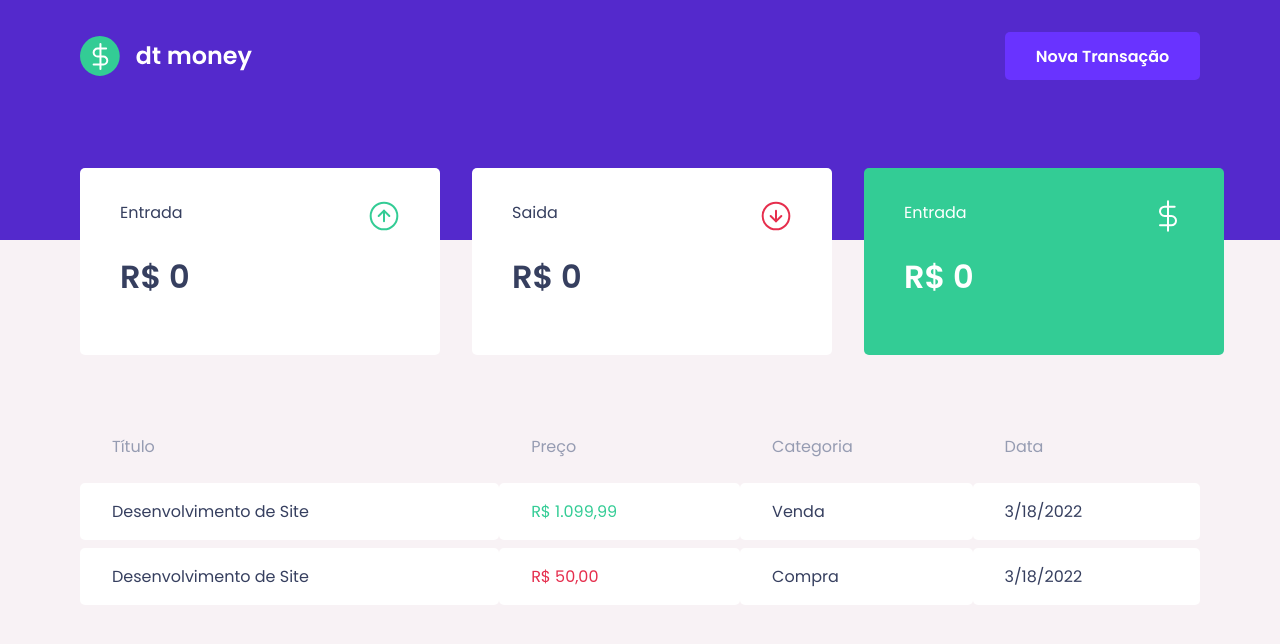
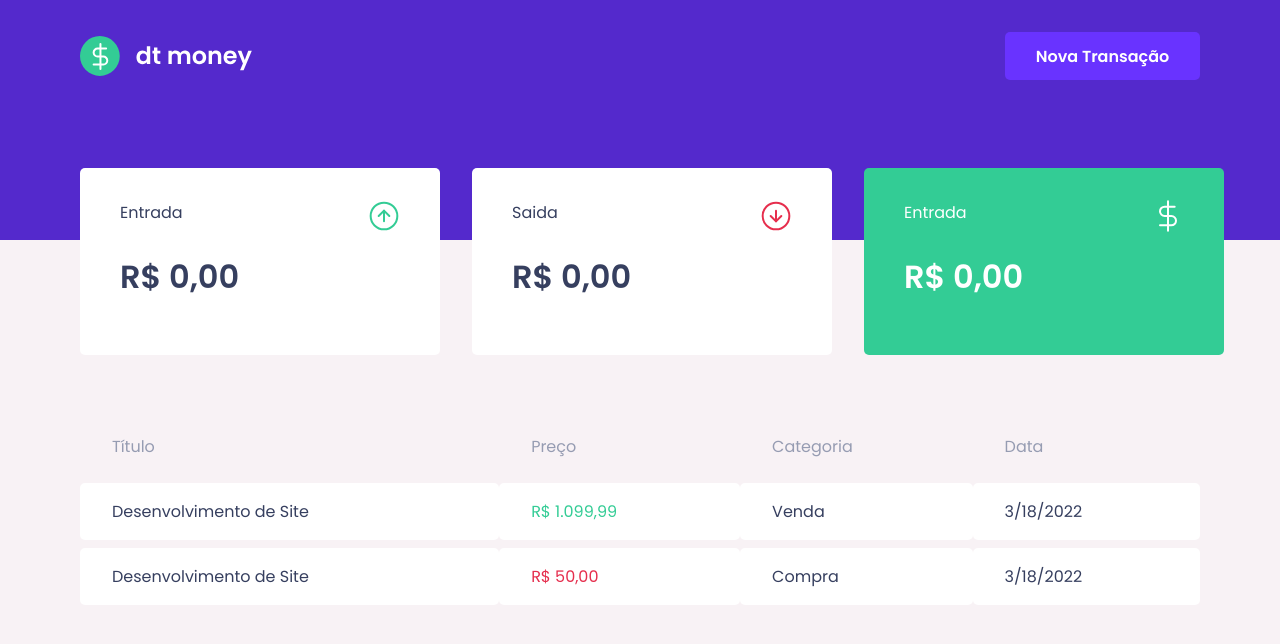
Before and after one commit to nathanosti/dtmoney-ignite, a React (Create React App) app: page / in a window 1280 px wide. Shown: the top 644 px of the page. Built offline with nearby package versions, Linux system fonts and the light colour scheme.

Commit message:
♻️ summary

```diff
--- a/src/components/Summary/index.tsx
+++ b/src/components/Summary/index.tsx
@@ -27,7 +27,7 @@ export const Summary: FC = () => {
               <img src={card.iconSrc} alt="Card Icon" />
             </header>
 
-            <h1>R$ {card.value}</h1>
+            <h1>{card.value.toLocaleString('pt-BR', {style: 'currency', currency: 'BRL'})}</h1>
           </SummaryCard>
         ))}
       </Container>
```
